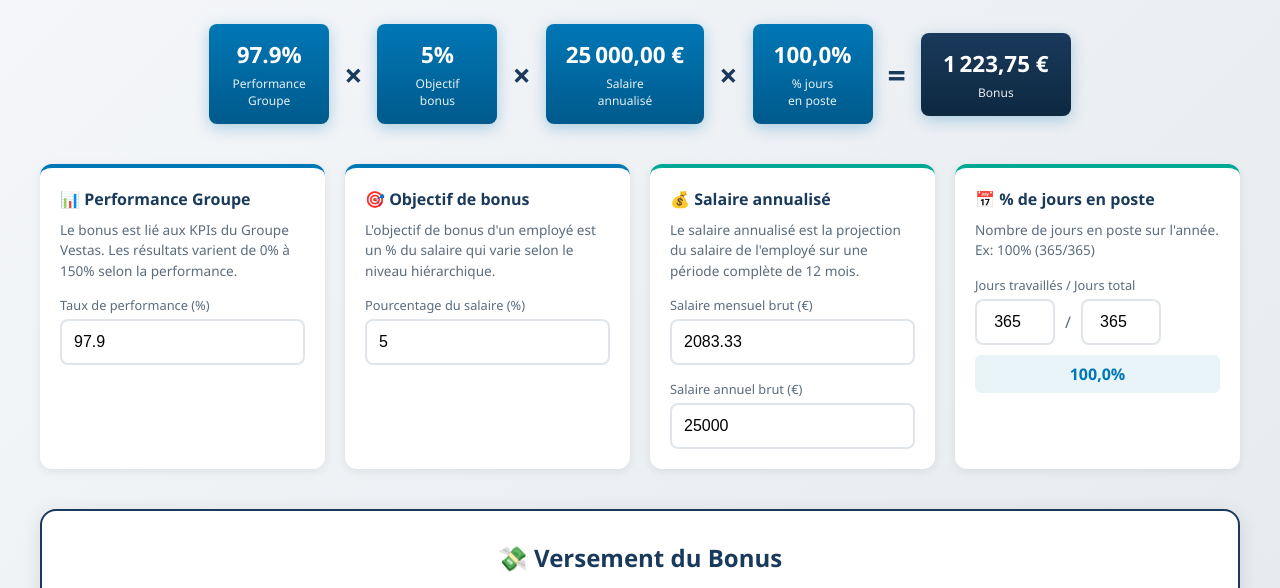
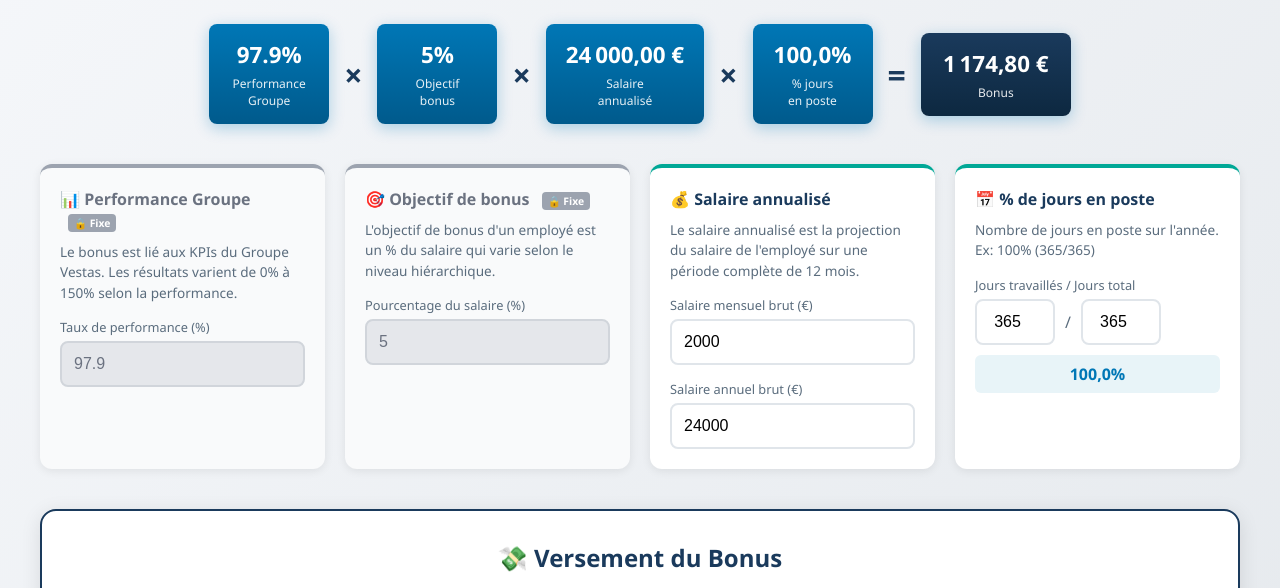
Before and after one commit to Katoche690/bonus-calculator, a plain HTML site: page index.html in a window 1280 px wide. Shown: the part 99-687 px from the top of the page. Drawn offline with Linux system fonts and the light colour scheme.

Commit message:
Update index.html
Verrouillage des valeursPerformance/objectif

```diff
--- a/index.html
+++ b/index.html
@@ -91,10 +91,19 @@
             border-top-color: #00a896;
         }
 
+        .detail-card.locked {
+            border-top-color: #9ca3af;
+            background: #f9fafb;
+        }
+
         .detail-card h3 {
             color: #1a3a5c;
             font-size: 1rem;
             margin-bottom: 10px;
+        }
+
+        .detail-card.locked h3 {
+            color: #6b7280;
         }
 
         .detail-card p {
@@ -127,6 +136,24 @@
             outline: none;
             border-color: #0077b6;
             box-shadow: 0 0 0 3px rgba(0, 119, 182, 0.1);
+        }
+
+        .input-group input:disabled {
+            background-color: #e5e7eb;
+            color: #6b7280;
+            cursor: not-allowed;
+            border-color: #d1d5db;
+        }
+
+        .locked-badge {
+            display: inline-block;
+            background: #9ca3af;
+            color: white;
+            font-size: 0.65rem;
+            padding: 2px 6px;
+            border-radius: 4px;
+            margin-left: 8px;
+            vertical-align: middle;
         }
 
         .days-input-container {
@@ -244,7 +271,7 @@
             </div>
             <span class="operator">×</span>
             <div class="formula-box">
-                <div class="value" id="salary-display">25 000 €</div>
+                <div class="value" id="salary-display">24 000 €</div>
                 <div class="label">Salaire<br>annualisé</div>
             </div>
             <span class="operator">×</span>
@@ -254,27 +281,27 @@
             </div>
             <span class="operator">=</span>
             <div class="formula-box result">
-                <div class="value" id="result-display">1 223,75 €</div>
+                <div class="value" id="result-display">1 174,80 €</div>
                 <div class="label">Bonus</div>
             </div>
         </div>
 
         <div class="details-grid">
-            <div class="detail-card">
-                <h3>📊 Performance Groupe</h3>
+            <div class="detail-card locked">
+                <h3>📊 Performance Groupe <span class="locked-badge">🔒 Fixe</span></h3>
                 <p>Le bonus est lié aux KPIs du Groupe Vestas. Les résultats varient de 0% à 150% selon la performance.</p>
                 <div class="input-group">
                     <label>Taux de performance (%)</label>
-                    <input type="number" id="performance" value="97.9" step="0.1" min="0" max="150">
+                    <input type="number" id="performance" value="97.9" step="0.1" min="0" max="150" disabled>
                 </div>
             </div>
 
-            <div class="detail-card">
-                <h3>🎯 Objectif de bonus</h3>
+            <div class="detail-card locked">
+                <h3>🎯 Objectif de bonus <span class="locked-badge">🔒 Fixe</span></h3>
                 <p>L'objectif de bonus d'un employé est un % du salaire qui varie selon le niveau hiérarchique.</p>
                 <div class="input-group">
                     <label>Pourcentage du salaire (%)</label>
-                    <input type="number" id="bonus-target" value="5" step="0.5" min="0" max="100">
+                    <input type="number" id="bonus-target" value="5" step="0.5" min="0" max="100" disabled>
                 </div>
             </div>
 
@@ -283,11 +310,11 @@
                 <p>Le salaire annualisé est la projection du salaire de l'employé sur une période complète de 12 mois.</p>
                 <div class="input-group">
                     <label>Salaire mensuel brut (€)</label>
-                    <input type="number" id="salary-monthly" value="2083.33" step="50" min="0">
+                    <input type="number" id="salary-monthly" value="2000" step="50" min="0">
                 </div>
                 <div class="input-group">
                     <label>Salaire annuel brut (€)</label>
-                    <input type="number" id="salary-annual" value="25000" step="100" min="0">
+                    <input type="number" id="salary-annual" value="24000" step="100" min="0">
                 </div>
             </div>
 
@@ -308,11 +335,11 @@
 
         <div class="result-section">
             <h2>💸 Versement du Bonus</h2>
-            <div class="result-amount" id="final-result">1 223,75 €</div>
+            <div class="result-amount" id="final-result">1 174,80 €</div>
             <p class="result-note">À verser avec le salaire de mars 2026</p>
             <div class="calculation-breakdown">
                 <strong>Détail du calcul :</strong><br>
-                <code id="calculation-detail">97.9% × 5% × 25 000 € × 100% = 1 223,75 €</code>
+                <code id="calculation-detail">97.9% × 5% × 24 000 € × 100% = 1 174,80 €</code>
             </div>
         </div>
 
@@ -379,8 +406,8 @@
         document.getElementById('salary-monthly').addEventListener('input', updateFromMonthly);
         document.getElementById('salary-annual').addEventListener('input', updateFromAnnual);
 
-        // Add event listeners to other inputs
-        document.querySelectorAll('input:not(#salary-monthly):not(#salary-annual)').forEach(input => {
+        // Add event listeners to other inputs (excluding disabled ones)
+        document.querySelectorAll('input:not(#salary-monthly):not(#salary-annual):not(:disabled)').forEach(input => {
             input.addEventListener('input', calculateBonus);
         });
 
```
